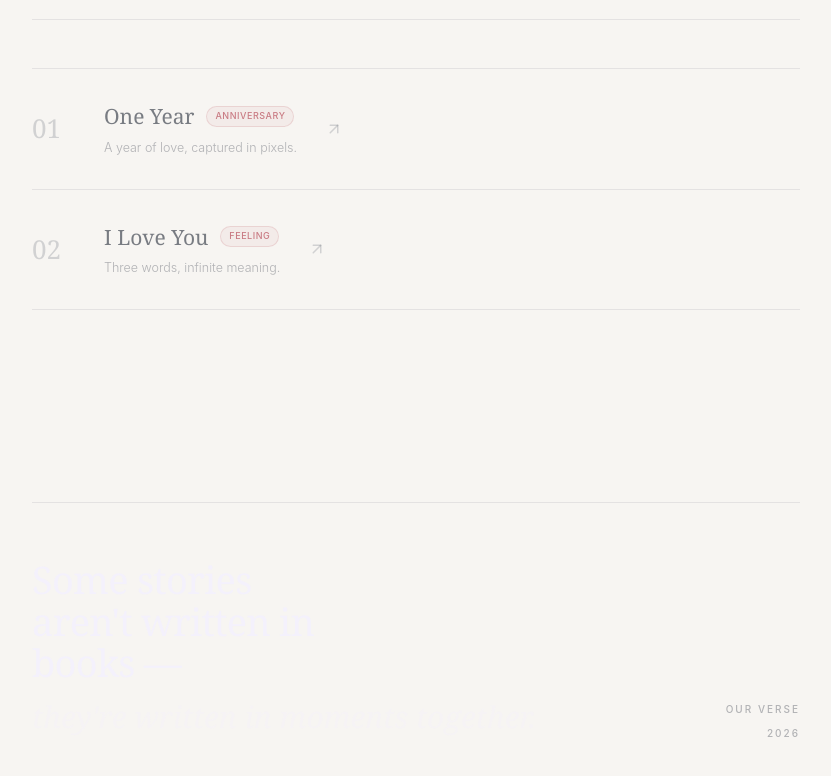
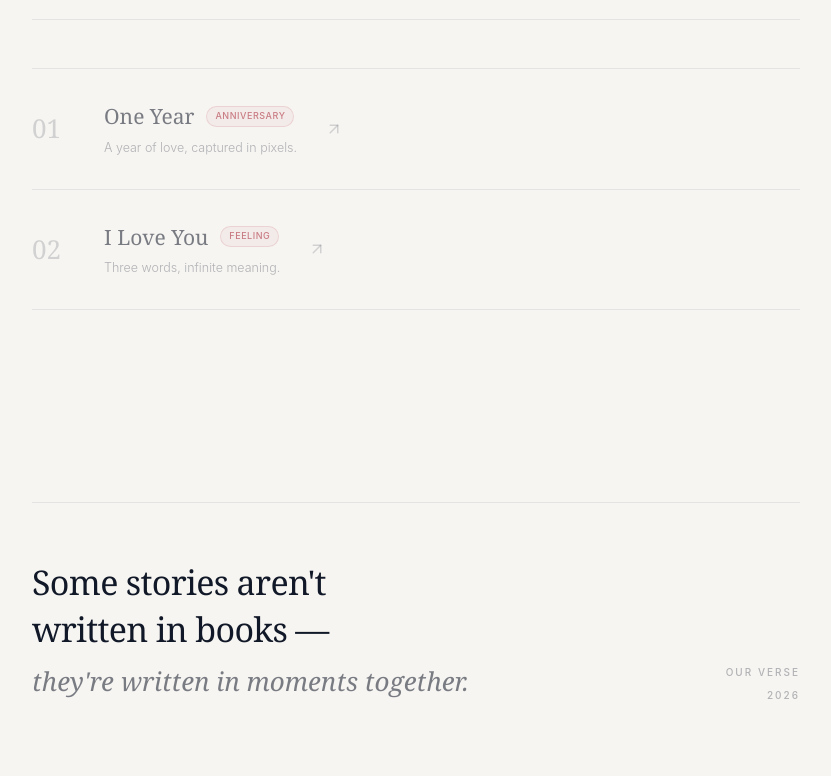
Before and after one commit to kunaalxoxo/ourverse, a Next.js app: page /home in a window 1280 px wide. Shown: the part 1725-2501 px from the top of the page, without its empty margins (224-1055 px from the left). Built offline with nearby package versions, Linux system fonts and the light colour scheme; no server answers; the database is empty; sample sign-in values are in the browser's storage.

Commit message:
fix: footer text — replace hardcoded near-white colours with CSS vars for light theme

```diff
--- a/src/app/home/page.tsx
+++ b/src/app/home/page.tsx
@@ -42,7 +42,7 @@ function Skeleton() {
   return (
     <div className="min-h-screen flex items-center justify-center" style={{ background: 'var(--bg)' }}>
       <motion.div animate={{ opacity: [0.25, 0.6, 0.25] }} transition={{ duration: 1.8, repeat: Infinity }}>
-        <div style={{ width: 40, height: 40, borderRadius: '50%', background: 'rgba(200,184,240,0.10)' }} />
+        <div style={{ width: 40, height: 40, borderRadius: '50%', background: 'var(--accent-bg)' }} />
       </motion.div>
     </div>
   );
@@ -195,17 +195,32 @@ export default function HomePage() {
         </div>
       </section>
 
+      {/* Footer */}
       <footer className="relative z-10 py-20 px-6">
         <div className="max-w-3xl mx-auto">
           <SectionLine />
-          <motion.div initial={{ opacity: 0 }} whileInView={{ opacity: 1 }} viewport={{ once: true }} transition={{ duration: 0.9, delay: 0.2 }} className="pt-14 flex flex-col md:flex-row items-start md:items-end justify-between gap-8">
+          <motion.div
+            initial={{ opacity: 0 }} whileInView={{ opacity: 1 }}
+            viewport={{ once: true }} transition={{ duration: 0.9, delay: 0.2 }}
+            className="pt-14 flex flex-col md:flex-row items-start md:items-end justify-between gap-8"
+          >
             <div>
-              <p className="font-display text-[clamp(24px,4.5vw,38px)] font-medium leading-[1.1] max-w-xs" style={{ color: 'rgba(242,240,255,0.72)', letterSpacing: '-0.02em' }}>Some stories aren&apos;t written in books —</p>
-              <p className="font-serif-light text-[clamp(20px,3.5vw,30px)] mt-2" style={{ color: 'rgba(242,240,255,0.26)' }}>they&apos;re written in moments together.</p>
+              <p
+                className="font-display font-medium leading-snug max-w-xs"
+                style={{ fontSize: 'clamp(22px, 4vw, 34px)', color: 'var(--text-primary)', letterSpacing: '-0.02em' }}
+              >
+                Some stories aren&apos;t written in books —
+              </p>
+              <p
+                className="font-serif-light mt-2"
+                style={{ fontSize: 'clamp(18px, 3vw, 26px)', color: 'var(--text-muted)' }}
+              >
+                they&apos;re written in moments together.
+              </p>
             </div>
-            <div className="text-right">
-              <p className="label mb-2">Our Verse</p>
-              <p className="label" style={{ color: 'var(--text-faint)' }}>{new Date().getFullYear()}</p>
+            <div style={{ textAlign: 'right' }}>
+              <p className="label" style={{ marginBottom: 6 }}>Our Verse</p>
+              <p className="label">{new Date().getFullYear()}</p>
             </div>
           </motion.div>
         </div>
```
